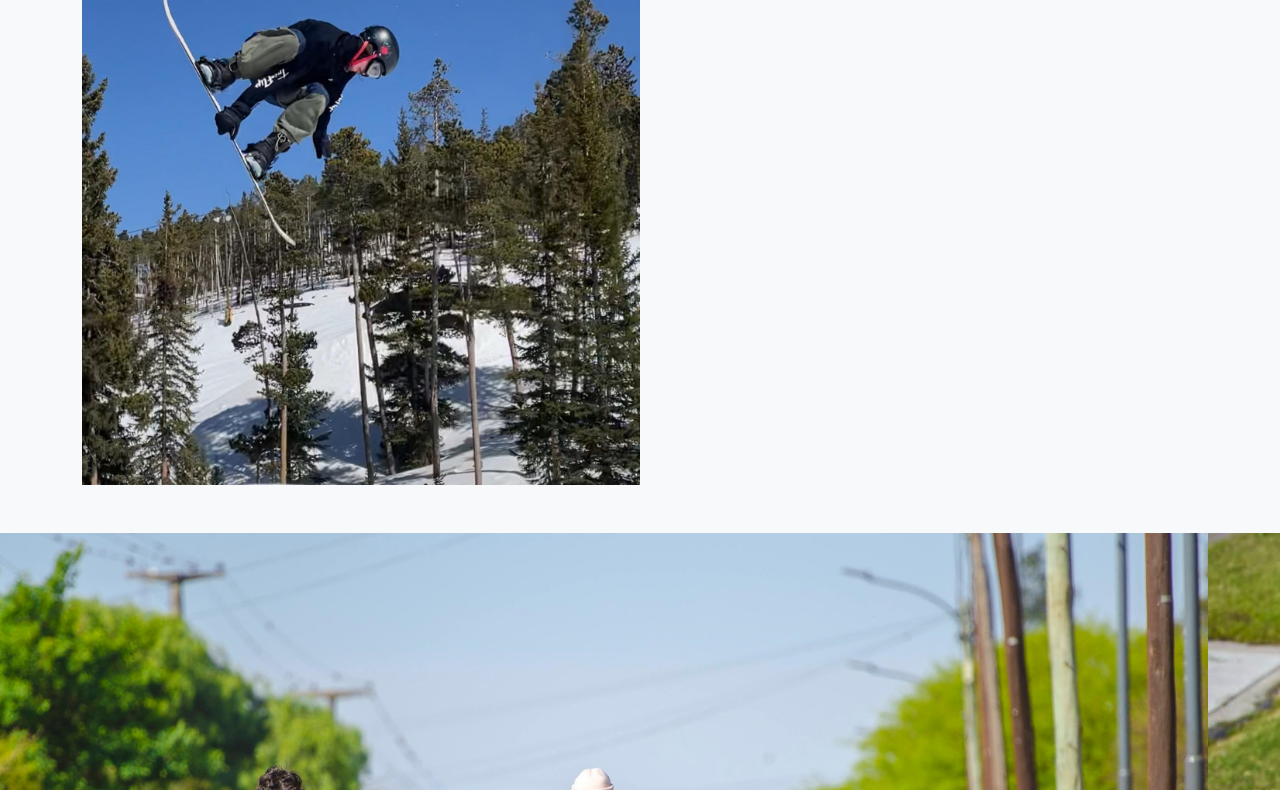
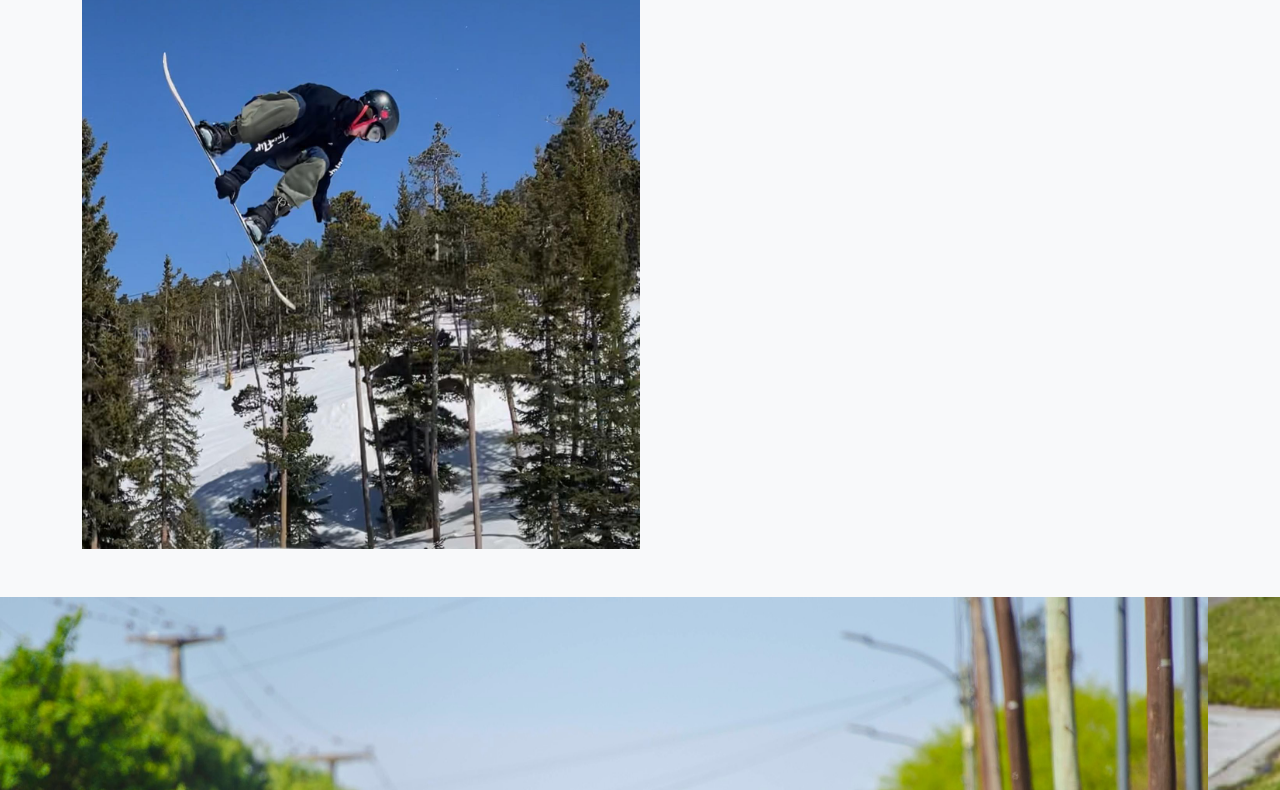
Before and after one commit to florferrer/treeflip-github2, a plain HTML site: page index.html in a window 1280 px wide. Shown: the part 357-1147 px from the top of the page. Drawn offline with nearby package versions, Linux system fonts and the light colour scheme; files that its build step writes are made by us from their sources.

Commit message:
"cambios hora 2028"

```diff
--- a/css/style.css
+++ b/css/style.css
@@ -1,3 +1,3 @@
 body {
-  padding-top: 8rem;
+  padding-top: 12rem;
 }
```
Also changed, not shown: index.html (+7 -0 lines).
